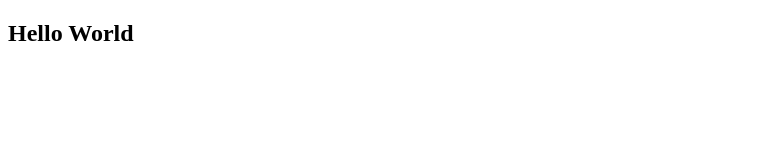
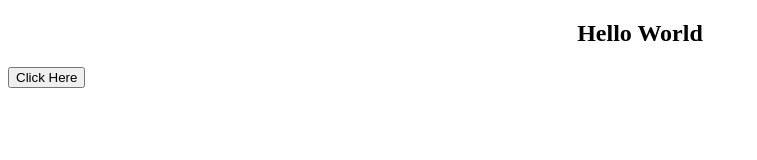
Before and after one commit to Xubh4m/testing, a plain HTML site: page index.html in a window 1280 px wide. Shown: the whole page, without its empty margins (0-757 px from the left). Drawn offline with Linux system fonts and the light colour scheme.

Commit message:
js implemented

```diff
--- a/index.html
+++ b/index.html
@@ -4,10 +4,13 @@
     <meta charset="UTF-8">
     <meta name="viewport" content="width=device-width, initial-scale=1.0">
     <title>Document</title>
+    <link rel="stylesheet" href="style.css">
 </head>
 <body>
     <section>
         <h2>Hello World</h2>
+        <button id="button">Click Here</button>
     </section>
+    <script src="main.js"></script>
 </body>
 </html>
--- /dev/null
+++ b/main.js
@@ -0,0 +1,6 @@
+const button = () => {
+    return(
+        console.log("Hello World")
+    )
+}
+document.getElementById("button").onclick = button
--- /dev/null
+++ b/style.css
@@ -0,0 +1,12 @@
+*{
+
+    box-sizing: border-box;
+}
+section {
+    height: 100vh;
+}
+section h2{
+    display: flex;
+    justify-content: center;
+    align-items: center;
+}
```
